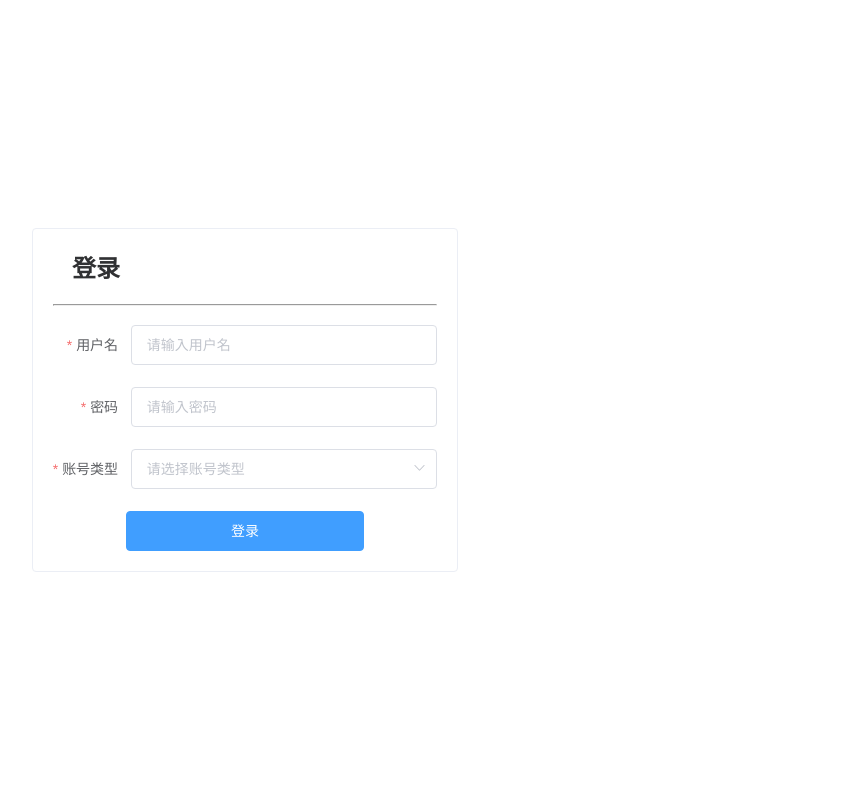
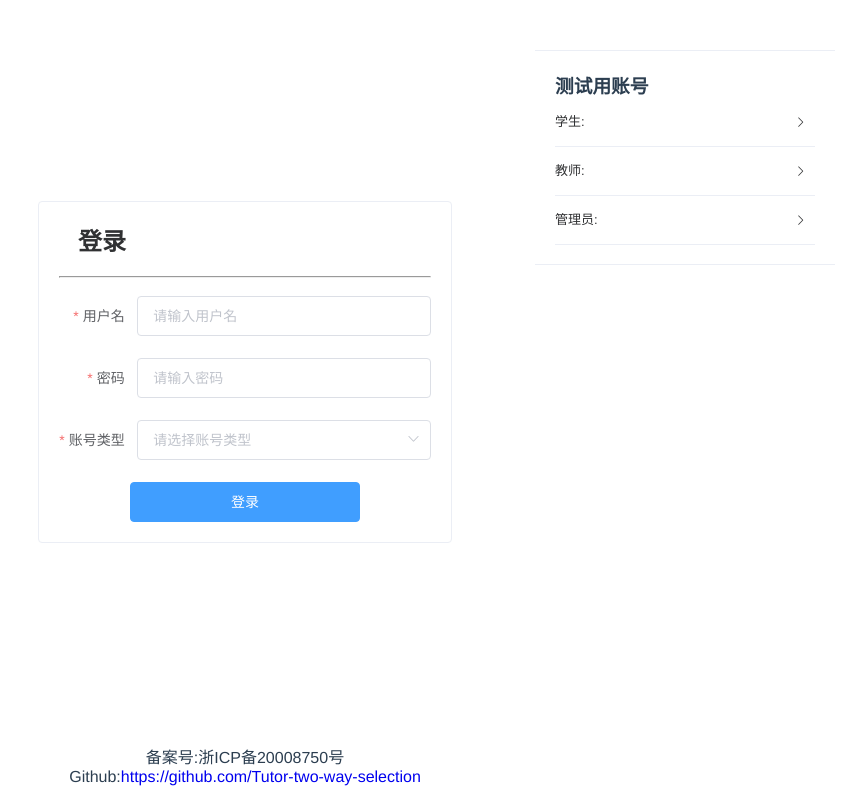
Before and after one commit to Tutor-two-way-selection/Tutor-selection-frontend, a Vue app: page /#/login in a window 1280 px wide. Shown: the whole page, without its empty margins (395-1261 px from the left). Built offline with nearby package versions, Linux system fonts and the light colour scheme; no server answers; sample sign-in values are in the browser's storage.

Commit message:
增加了测试用账号的提示

```diff
--- a/src/App.vue
+++ b/src/App.vue
@@ -20,7 +20,19 @@
       {{this.$store.state.admin}}
     </div>
     {{this.$store.state}} -->
-    <router-view />
+
+    <el-container>
+      <el-main>
+        <router-view />
+      </el-main>
+      <el-footer>
+        <div>
+          <p>备案号:浙ICP备20008750号</p>
+          <p>Github:<a href="https://github.com/Tutor-two-way-selection">https://github.com/Tutor-two-way-selection</a></p>
+        </div>
+      </el-footer>
+    </el-container>
+
   </div>
 </template>
 
@@ -90,11 +102,15 @@ export default {
   data () {
     return {
       value1: null
+
     }
   },
   methods: {
     showDate () {
       console.log(JSON.stringify({ date: this.value1 }))
+    },
+    handleChange () {
+
     }
   },
   created () {
@@ -171,5 +187,4 @@ export default {
   }
 
 }
-
 </script>
--- a/src/main.js
+++ b/src/main.js
@@ -10,7 +10,7 @@ import store from './store'
 // require('./mock')
 
 Vue.config.productionTip = false
-axios.defaults.baseURL = 'http://localhost:3000'
+axios.defaults.baseURL = 'http://nbcairongjiu.cn'
 Vue.use(VueAxios, axios)
 Vue.use(ElementUI)
 new Vue({
--- a/src/views/Admin.vue
+++ b/src/views/Admin.vue
@@ -1,5 +1,5 @@
 <template>
-  <div style="text-align:left;height:100vh" @click="closeMenu($event)">
+  <div class="admin-container" @click="closeMenu($event)">
 
     <div class="mobile-bar" v-show="draw">
       <el-button icon="el-icon-menu" @click.stop="open=!open" type=""></el-button>
@@ -87,6 +87,10 @@
     /* width: 200px; */
     min-height: 90vh;
   }
+  .admin-container {
+    text-align: left;
+    /* height: 100vh; */
+  }
 </style>
 <script>
 export default {
--- a/src/views/Login.vue
+++ b/src/views/Login.vue
@@ -4,28 +4,94 @@
       <el-row type="flex" justify="center">
         <el-col :xs="20" :sm="16" :md="12" :lg="8" :xl="8" class="">
           <el-card shadow="hover">
-            <LoginComponent></LoginComponent>
+            <LoginComponent ref="logincomp"></LoginComponent>
           </el-card>
         </el-col>
       </el-row>
+    </div>
+
+    <div class="fix-box">
+      <el-collapse v-model="activeNames" style="padding: 20px;">
+        <h3>测试用账号</h3>
+        <el-collapse-item title="学生:" name="1">
+          <div class="account-container" @click="putinAccount('201706060101','12345678','student')">
+            <p>账号:201706060101</p>
+            <p>密码:12345678</p>
+          </div>
+        </el-collapse-item>
+        <el-collapse-item name="2" title="教师:">
+          <div class="account-container" @click="putinAccount('1001','12345678','teacher')">
+            <p>账号:1001</p>
+            <p>密码:12345678</p>
+          </div>
+          <div class="account-container" @click="putinAccount('1002','12345678','teacher')">
+            <p>账号:1002</p>
+            <p>密码:12345678</p>
+          </div>
+          <div class="account-container" @click="putinAccount('1003','12345678','teacher')">
+            <p>账号:1003</p>
+            <p>密码:12345678</p>
+          </div>
+        </el-collapse-item>
+        <el-collapse-item name="3" title="管理员:">
+          <div class="account-container" @click="putinAccount('123456','123456','keeper')">
+            <p>账号:123456</p>
+            <p>密码:123456</p>
+          </div>
+        </el-collapse-item>
+      </el-collapse>
     </div>
   </div>
 </template>
 <script>
 import LoginComponent from '../components/LoginComponent'
 export default {
+  data () {
+    return {
+      activeNames: []
+    }
+  },
   components: {
     LoginComponent
+  },
+  methods: {
+    putinAccount (name, password, accountType) {
+      this.$refs.logincomp.form.name = name
+      this.$refs.logincomp.form.password = password
+      this.$refs.logincomp.form.accountType = accountType
+    }
   }
 }
 </script>
 <style lang="scss" scoped>
   .login-container {
-  height: 100vh;
+    height: 88vh;
     display: flex;
     align-items: center;
   }
   .login-container2 {
     width: 100vw;
   }
+  .fix-box {
+    position: fixed;
+    right: 50px;
+    top: 50px;
+    width: 300px;
+    text-align: left;
+    background: white;
+    border: #2c3e50;
+  }
+  .account-container {
+    text-align: left;
+    cursor: pointer; //鼠标悬浮变 '手';
+    border: 1px solid #dcdfe6;
+    padding: 12px 20px;
+    border-radius: 4px;
+    margin: 5px 0;
+  }
+  .account-container:hover {
+    background: #fff;
+    border-color: #409eff;
+    color: #409eff;
+  }
 </style>
--- a/src/views/Student.vue
+++ b/src/views/Student.vue
@@ -1,5 +1,5 @@
 <template>
-  <div style="text-align:left;height:100vh" @click="closeMenu($event)">
+  <div class="student-container" @click="closeMenu($event)">
     <el-container>
 
       <div class="mobile-bar" v-show="draw">
@@ -91,6 +91,10 @@
   .open {
     transform: translate(0, 0);
   }
+  .student-container {
+    text-align: left;
+    /* height: 88vh; */
+  }
 </style>
 <script>
 export default {
--- a/src/views/Teacher.vue
+++ b/src/views/Teacher.vue
@@ -1,5 +1,5 @@
 <template>
-  <div style="text-align:left;height:100vh" @click="closeMenu($event)">
+  <div class="teacher-container" @click="closeMenu($event)">
 
     <div class="mobile-bar" v-show="draw">
       <el-button icon="el-icon-menu" @click.stop="open=!open" type=""></el-button>
@@ -45,6 +45,10 @@
   .el-menu-vertical-demo:not(.el-menu--collapse) {
     /* width: 200px; */
     min-height: 90vh;
+  }
+  .teacher-container {
+    text-align: left;
+    /* height:100vh  */
   }
 </style>
 <script>
--- a/src/views/teacher/Accepted.vue
+++ b/src/views/teacher/Accepted.vue
@@ -65,6 +65,7 @@ export default {
       this.axios.post('/teacher/accepted', { teaID: this.$store.state.teacher.teaId, type: this.tutorType[i] }).then(res => {
         Vue.set(this.stuList, this.tutorType[i], res.data.stuList)
         Vue.set(this.tableList, this.tutorType[i], res.data.tableList)
+        console.log(res.data)
       })
     }
   },
```
Also changed, not shown: src/mock.js (+8 -8 lines), 1 other file (tests, documents, lock files or other folders). Lines whose indentation alone changed are shown as unchanged.
